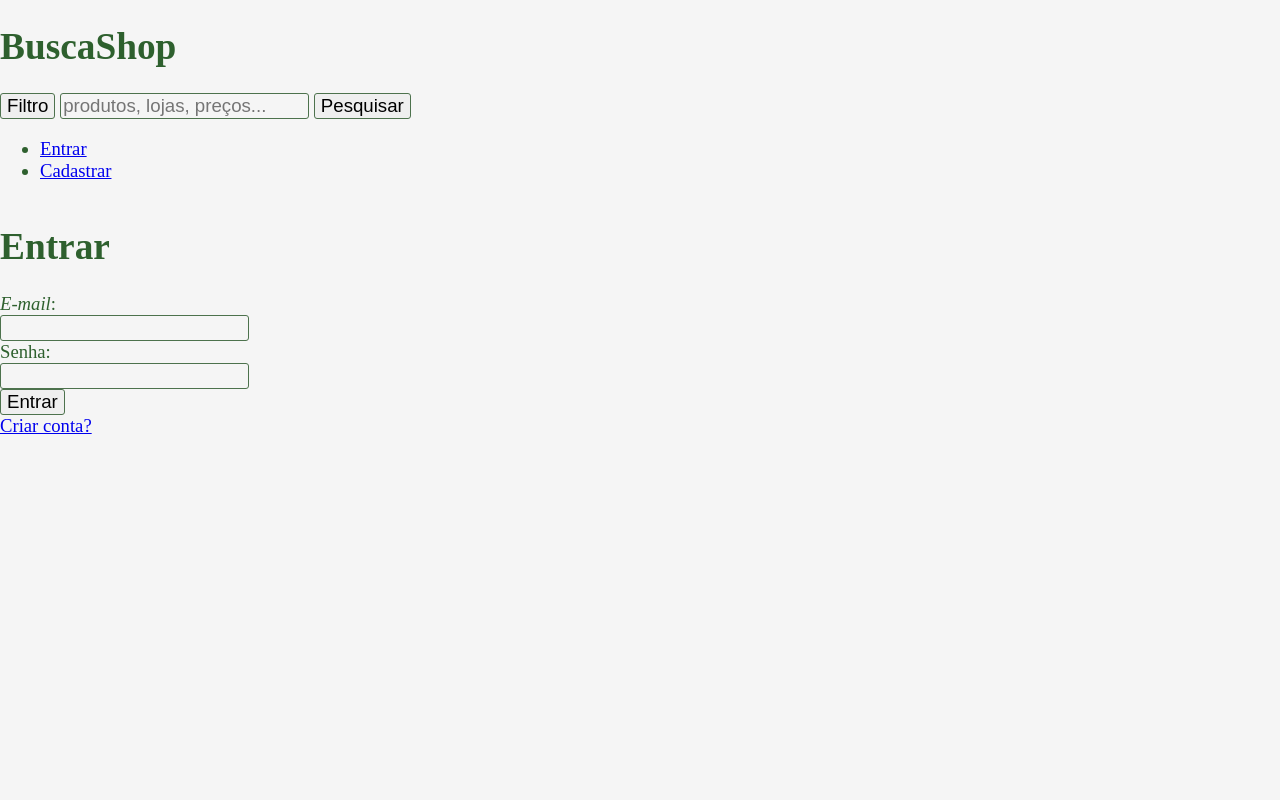
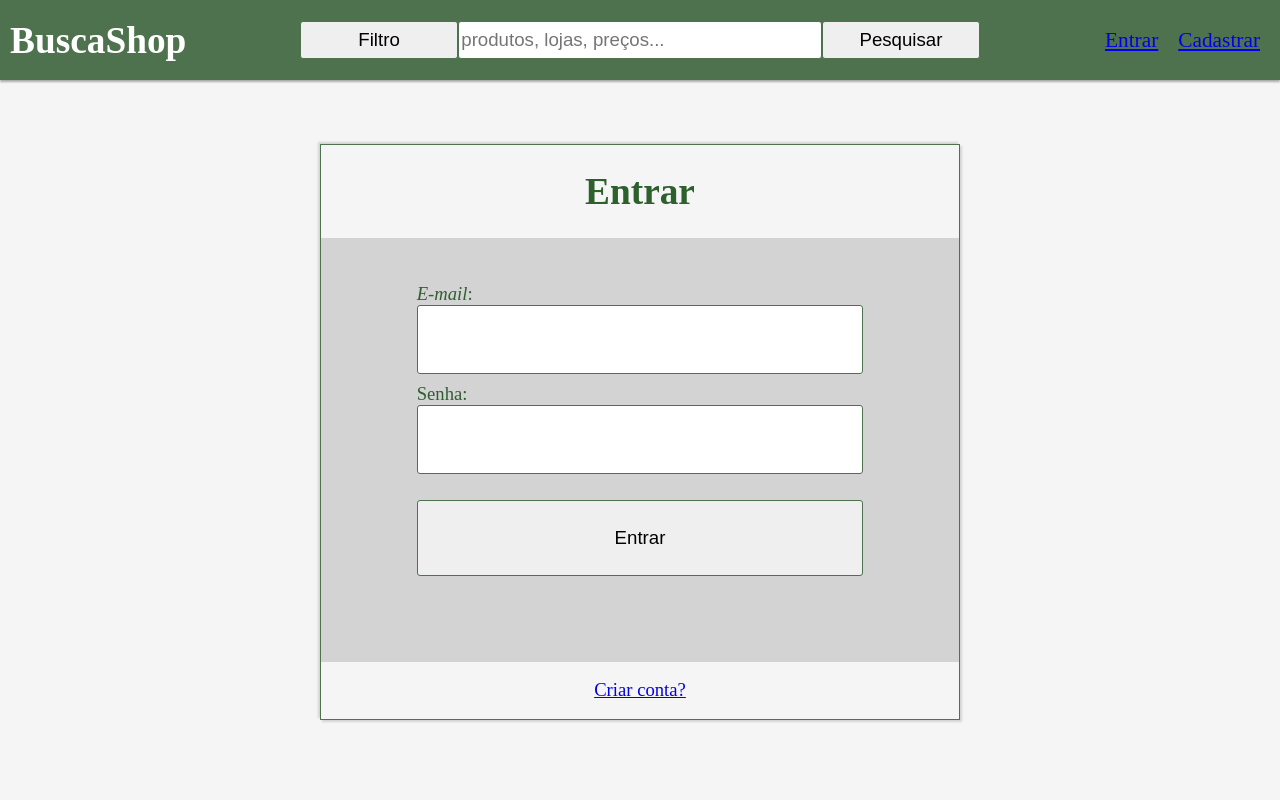
Before and after one commit to LiviaAluna/BuscaShop, a PHP site: page /login.php in a window 1280 px wide. Run offline with PHP 8.4, Linux system fonts and the light colour scheme; some web fonts are replaced.

Commit message:
Refinei o estilo, usando melhor os seletores. Acrescentei configurações mais generalizadas, o que deve evitar a repetição.

```diff
--- a/public/css/default.css
+++ b/public/css/default.css
@@ -4,10 +4,11 @@
 	--main-bg: #F5F5F5;
 	--green: #8DB48E;
 	--darkgreen: #4D724D;
+	--link-color: #348427;
 	--font-color: #2e602e;
 }
 
-/* Predefinições */
+/* Predefinições gerais */
 * { box-sizing: border-box; }
 html, body {
 	width: 100%;
@@ -22,91 +23,123 @@
 	flex-flow: column;
 }
 
-/* Cabeçalho da página */
-#header {
-	height: 10%;
-	background-color: var(--darkgreen);
-	color: white;
-	overflow: hidden;
-	padding: 20px 10px;
-	display: flex;
-	justify-content: space-evenly;
-	box-shadow: 0 2px 2px darkgray;
-	flex: 0 1 auto;
-}
-
-#header div {
-	display: flex;
-	align-items: center;
-}
-
-#logo-area {
-	width: 20%;
-}
-
-#logo-area h1 {
-	margin: 0;
-}
-
-#search-area {
-	width: 60%;
-	justify-content: center;
-}
-
-#search-area form {
-	width: 90%;
-	display: inline-flex;
-}
-
-#search-area input {
-	height: 3vmax;
-}
-
-#search-field {
-	width: 70%;
-}
-
-#filter-button, #search-button {
-	width: 30%;
-	background-color: #fff;
-}
-
-#options-area {
-	width: 20%;
-	justify-content: right;
-}
-
-#options-area li {
-	list-style-type: none;
-	display: inline;
-}
-
-#options-area a {
-	float: left;
-	color: white;
-	text-align: center;
-	font-size: 16pt;
-	padding: 0 10px;
-	text-decoration: none;
-	transition: 0.3s;
-}
-
-#options-area a:hover {
-	text-shadow: 2px 2px 2px darkgray, -2px -2px 2px darkgray;
-	transform: scale(1.05);
-}
-
-/*******************/
-
-/* Formulários */
 input {
 	font-size: 14pt;
 	border: 1px solid var(--darkgreen);
 	border-radius: 3px;
 }
-input[type=text], input[type=password], input[type=email] {
-	background-color: #F5F5F5;
+.text-fields {
+	background-color: var(--main-bg);
 }
+.button-light, .button-dark {
+	transition: 0.3s;
+}
+.button-light {
+	background-color: white;
+	color: var(--darkgreen);
+}
+.button-light:hover {
+	background-color: var(--green);
+	color: white;
+	border: 1px solid white;
+}
+.button-dark {
+	background-color: var(--darkgreen);
+	color: white;
+}
+.button-dark:hover {
+	background-color: white;
+	color: var(--darkgreen);
+}
+.button-light:hover, .button-dark:hover {
+	cursor: pointer;
+}
+.link-light, .link-dark {
+	text-decoration: none;
+	transition: 0.3s;
+}
+.link-dark {
+	text-decoration: none;
+	color: var(--link-color);
+}
+.link-light {
+	color: white;
+}
+.link-light:hover {
+	text-shadow: 2px 2px 2px darkgray, -2px -2px 2px darkgray;
+}
+.link-dark:hover {
+	text-shadow: 2px 2px 2px lightgray, -2px -2px 2px lightgray;
+}
+
+/*******************/
+
+/* Cabeçalho reutilizável */
+#reusable-header {
+	height: 10%;
+	overflow: hidden;
+	padding: 20px 10px;
+	display: flex;
+	justify-content: space-evenly;
+	flex: 0 1 auto;
+	background-color: var(--darkgreen);
+	color: white;
+	box-shadow: 0 2px 2px darkgray;
+}
+
+#reusable-header div {
+	display: flex;
+	align-items: center;
+}
+
+#reusable-header .logo-area {
+	width: 20%;
+}
+
+#reusable-header .logo-area h1 {
+	margin: 0;
+}
+
+#reusable-header .search-area {
+	width: 60%;
+	justify-content: center;
+}
+
+#reusable-header .search-area form {
+	width: 90%;
+	display: inline-flex;
+}
+
+#reusable-header .search-area input {
+	height: 3vmax;
+}
+
+#reusable-header input[type=text] {
+	width: 70%;
+}
+
+#reusable-header input[type=button], #reusable-header input[type=submit] {
+	width: 30%;
+}
+
+#reusable-header .options-area {
+	width: 20%;
+	justify-content: right;
+}
+
+#reusable-header .options-area li {
+	list-style-type: none;
+	display: inline;
+}
+
+#reusable-header .options-area a {
+	float: left;
+	text-align: center;
+	font-size: 16pt;
+	padding: 0 10px;
+	transition: 0.3s;
+}
+
 
 /*******************/
 
@@ -114,4 +147,60 @@
 .main-container {
 	flex: 1 1 auto; /* Preenche todo o espaço restante */
 	width: 100%;
+	display: flex;
+	justify-content: center;
 }
+
+
+/* Cartão de login */
+#login-page .login-card {
+	width: 50%;
+	height: 80%;
+	margin-top: 5%;
+	display: flex;
+	flex-flow: column;
+	align-items: center;
+	border: 1px solid var(--darkgreen);
+	box-shadow: 2px 2px 2px lightgray, -2px -2px 2px lightgray;
+}
+
+#login-page .form-info {
+	flex: 0 1 auto;
+}
+
+#login-page .form-container {
+	flex: 1 1 auto;
+	width: 100%;
+	display: flex;
+	justify-content: center;
+	align-items: center;
+	background-color: lightgray;
+}
+
+#login-page .form-container form {
+	width: 70%;
+	height: 90%;
+}
+
+#login-page .input-container {
+	width: 100%;
+	height: 20%;
+	margin: 3vmin 0;
+}
+
+#login-page .login-card .input-container input {
+	width: 100%;
+	height: 90%;
+}
+
+#login-page .login-card input[type=submit] {
+	width: 100%;
+	height: 20%;
+	margin-top: 2vmin;
+}
+
+#login-page .login-card .other-options {
+	flex: 0 1 10%;
+	display: flex;
+	align-items: center;
+}
```
